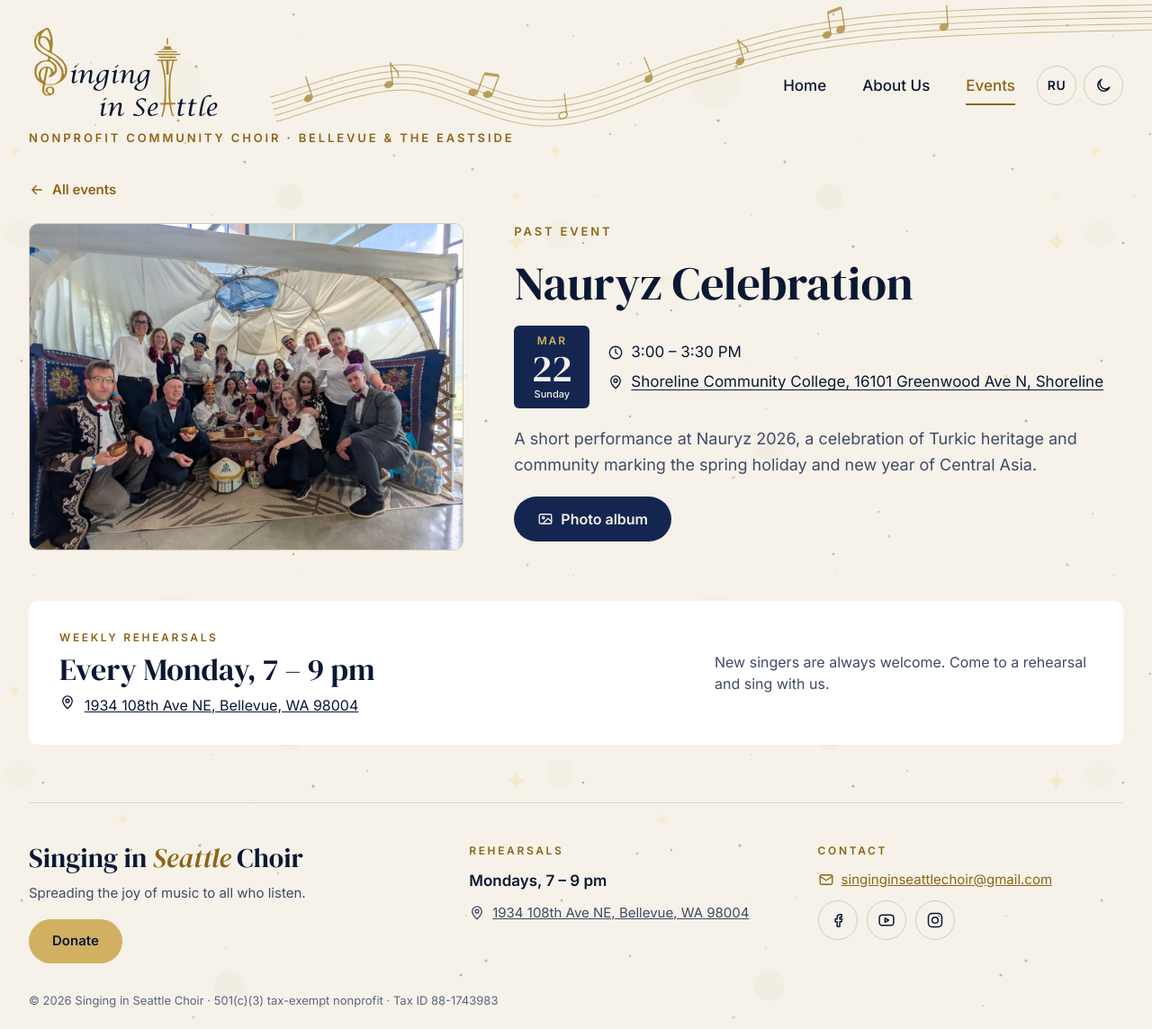
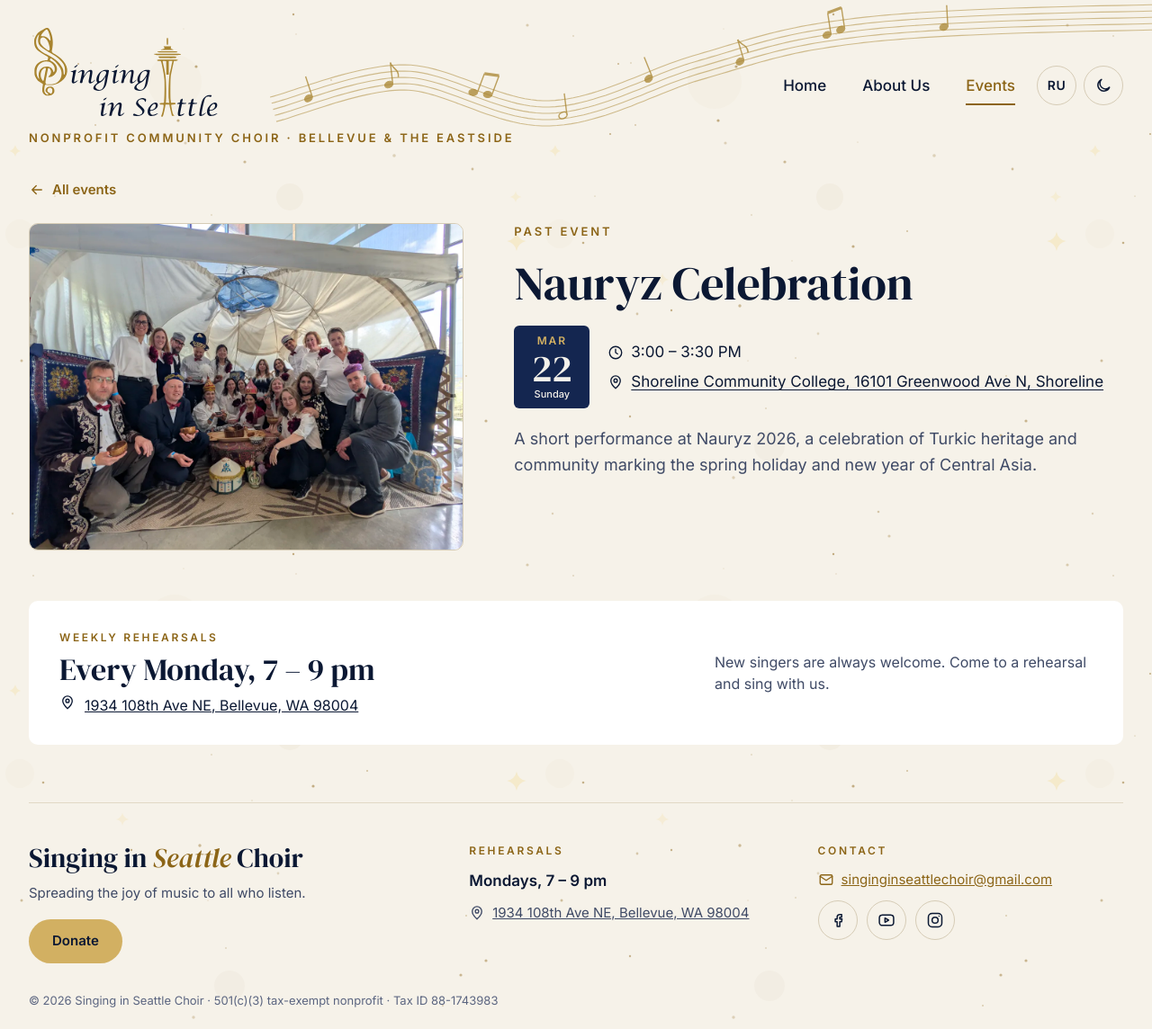
Before and after one commit to Singing-in-Seattle-Choir/singing-in-seattle-choir.github.io, a Jekyll site: the page built from _events/2026-03-22-nauryz-celebration.md, in a window 1280 px wide. Shown: the whole page at 90% size. Built offline with Jekyll 4.4.1, drawn with Linux system fonts in a browser that asks for light colours.

Commit message:
Hide photo album links on event pages for now
The shared albums are being tidied up. Add a show_albums switch to
_config.yml (off for now) instead of deleting the links from the
event files, so they can come back with a one-line change.

Co-Authored-By: Claude Opus 5.5 <noreply@anthropic.com>

```diff
--- a/_config.yml
+++ b/_config.yml
@@ -13,6 +13,10 @@ collections:
   events:
     output: true
     permalink: /events/:name/
+
+# Links to shared photo albums on event pages (the `albums` field).
+# Off while the albums are being tidied up; set to true to show them again.
+show_albums: false
 
 # Pages are in English unless they live under ru/ (see _data/i18n.yml).
 defaults:
--- a/_layouts/event.html
+++ b/_layouts/event.html
@@ -29,10 +31,10 @@ layout: page
           <p>{{ e | loc: "summary", page.lang }}</p>
           {%- endif %}
         </div>
-        {%- if show_tickets or e.facebook or e.albums or e.playlists %}
+        {%- if show_tickets or e.facebook or albums or e.playlists %}
         <div class="actions">
           {% if show_tickets %}<a class="btn btn-cream" href="{{ e.tickets }}" target="_blank" rel="noopener">{{ e | loc: "tickets_label", page.lang | default: t.get_tickets }}</a>{% endif %}
-          {%- for album in e.albums %}
+          {%- for album in albums %}
           <a class="btn btn-cream" href="{{ album.url }}" target="_blank" rel="noopener"><svg class="i"><use href="#i-photo"/></svg>{{ album | loc: "title", page.lang | default: t.photo_album }}</a>
           {%- endfor %}
           {%- for list in e.playlists %}
```
Also changed, not shown: other parts of _layouts/event.html (+2 -0 lines).
